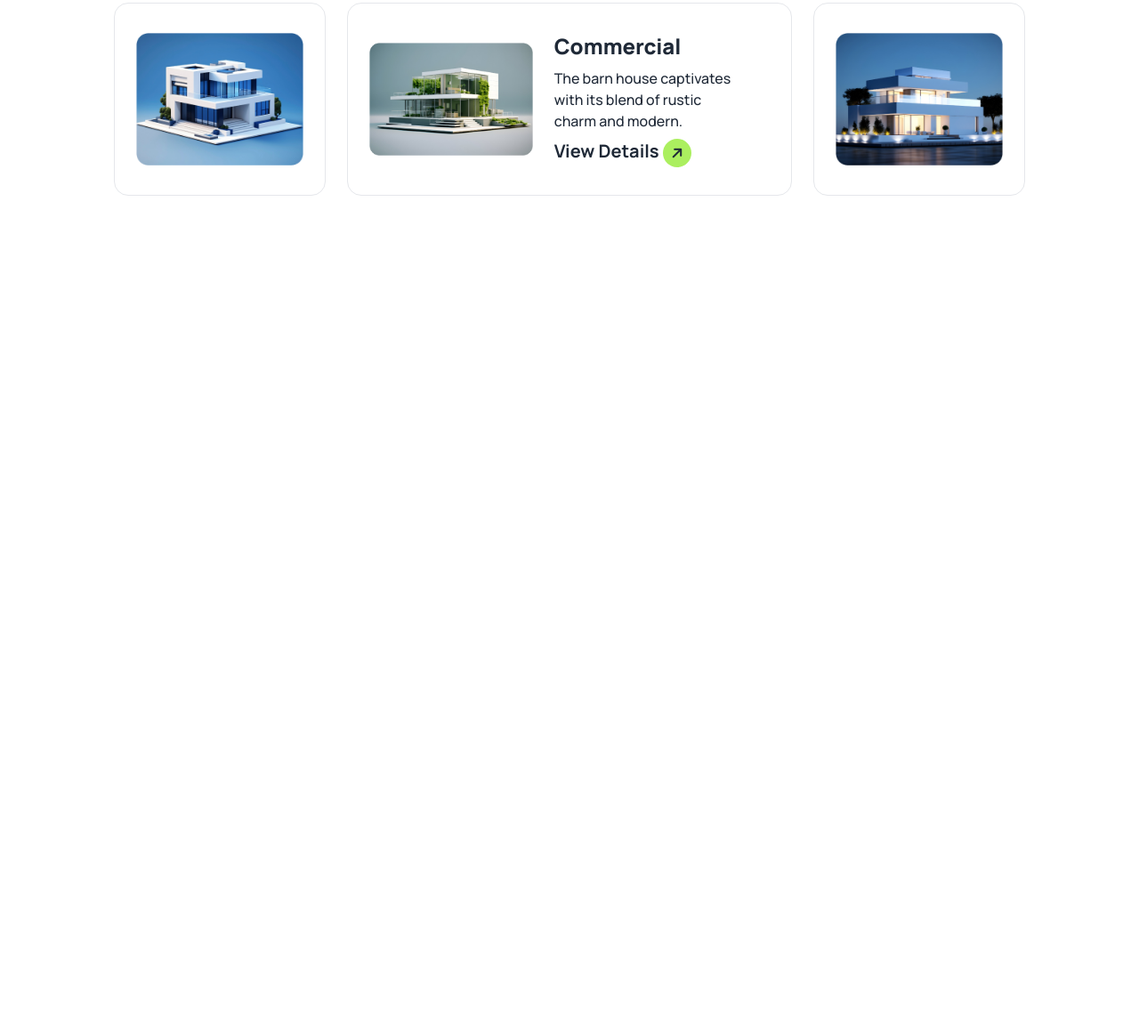
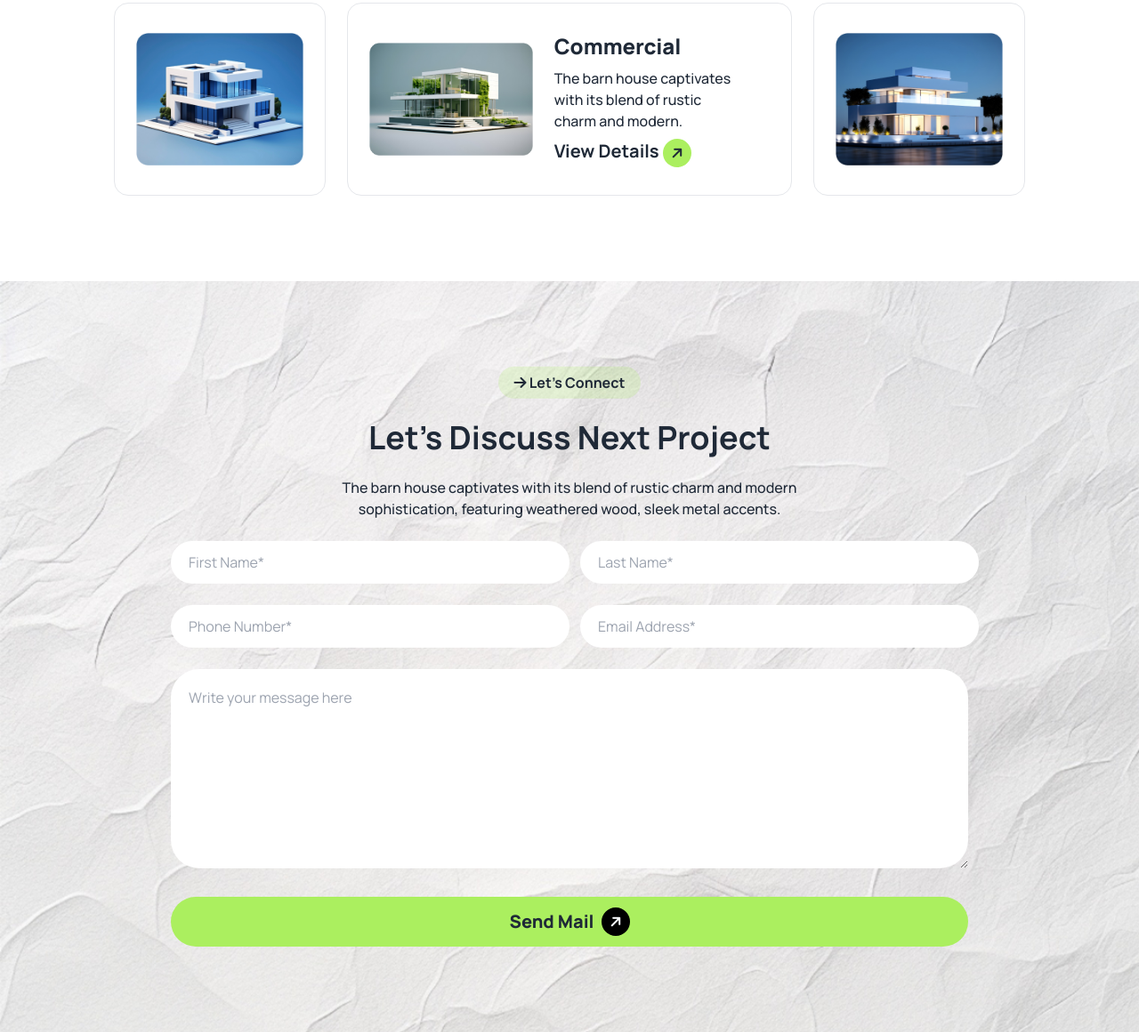
Before and after one commit to mushayed/Rinterio, a plain HTML site: page index.html in a window 1280 px wide. Shown: the part 2598-3758 px from the top of the page at 89% size. Before the commit the page ends 2914 px from the top, so only its background shows below. Drawn offline with nearby package versions, Linux system fonts and the light colour scheme.

Commit message:
Next Project section added

```diff
--- a/index.html
+++ b/index.html
@@ -151,7 +151,7 @@
           <div class="flex flex-col lg:flex-row lg:gap-4 gap-4">
             <div class="card bg-[#E7C1D3] lg:w-[16.5rem] shadow-xl">
               <figure class="pt-6 pr-40">
-                <img src="./assets/concept.png" alt="" class="pr-32 lg:pr-0">
+                <img src="./assets/concept.png" alt="" class="pr-[7.5rem] lg:pr-0">
               </figure>
               <div class="card-body items-start text-start">
                 <h2 class="card-title text-xl	font-extrabold">Concept</h2>
@@ -160,7 +160,7 @@
             </div>
             <div class="card bg-[#EFDA6E] lg:w-[16.5rem] shadow-xl">
               <figure class="pt-6 pr-40">
-                <img src="./assets/flow-chart.png" alt="" class="pr-32 lg:pr-0">
+                <img src="./assets/flow-chart.png" alt="" class="pr-[7rem] lg:pr-0">
               </figure>
               <div class="card-body items-start text-start">
                 <h2 class="card-title text-xl	font-extrabold">Design Process</h2>
@@ -169,7 +169,7 @@
             </div>
             <div class="card bg-[#A4DAC3] lg:w-[16.5rem] shadow-xl">
               <figure class="pt-6 pr-40">
-                <img src="./assets/vision.png" alt="" class="pr-32 lg:pr-0">
+                <img src="./assets/vision.png" alt="" class="pr-[7rem] lg:pr-0">
               </figure>
               <div class="card-body items-start text-start">
                 <h2 class="card-title text-xl	font-extrabold">Supervision</h2>
@@ -178,7 +178,7 @@
             </div>
             <div class="card bg-[#77AAEA] lg:w-[16.5rem] shadow-xl">
               <figure class="pt-6 pr-40">
-                <img src="./assets/budget-planning.png" alt="" class="pr-32 lg:pr-0">
+                <img src="./assets/budget-planning.png" alt="" class="pr-[7rem] lg:pr-0">
               </figure>
               <div class="card-body items-start text-start">
                 <h2 class="card-title text-xl	font-extrabold">Budget Planning</h2>
@@ -263,6 +263,39 @@
           </div>
         </section>
       </section>
+
+      <!-- Next Project -->
+      <section class="max-w-[86rem] bg-[url('./assets/bg.jpg')] bg-cover bg-center h-full w-full mx-auto py-8 lg:py-24">
+        <section class="w-[90%] lg:w-[70%] mx-auto flex flex-col items-center lg:gap-y-6 gap-y-4">
+          <button class="w-[10rem] h-9 bg-[#ABEF5F33] rounded-full">
+            <i class="fa-solid fa-arrow-right"></i>
+            <a href="" class="text-base font-bold">Let's Connect</a>
+          </button>
+          <div class="w-[70%]">
+            <h3 class="lg:text-4xl text-2xl font-bold text-center">Let's Discuss Next Project</h3>
+          </div>
+          <div class="w-[90%] lg:w-4/6">
+            <p class="lg:text-base text-sm font-medium text-center">The barn house captivates with its blend of rustic charm and modern sophistication, featuring weathered wood, sleek metal accents.</p>
+          </div>
+          <div>
+            <form class="grid grid-cols-1 lg:grid-cols-2 gap-6">
+              <input type="text" placeholder="First Name*" class="w-[21rem] lg:w-[28rem] h-[3rem] rounded-full p-5">
+
+              <input type="text" placeholder="Last Name*" class="w-[21rem] lg:w-[28rem] h-[3rem] rounded-full p-5">
+
+              <input type="tel" placeholder="Phone Number*" class="w-[21rem] lg:w-[28rem] h-[3rem] rounded-full p-5">
+
+              <input type="email" placeholder="Email Address*" class="w-[21rem] lg:w-[28rem] h-[3rem] rounded-full p-5">
+
+              <textarea name="message" placeholder="Write your message here" rows="5" class="rounded-[32px] p-5 lg:col-span-2 h-[14rem]"></textarea>
+            </form>
+            <button class="h-14 w-full bg-my-green rounded-full flex items-center justify-center gap-x-2 mt-8">
+              <h5 class="text-xl font-extrabold">Send Mail</h5>
+              <div class="h-8 w-8 rounded-full bg-black flex items-center justify-center rotate-[-45deg]"><i class="fa-solid fa-arrow-right text-slate-50"></i></div>
+            </button>
+          </div>
+        </section>
+      </section>
     </main>
     <footer></footer>
 </body>
```
